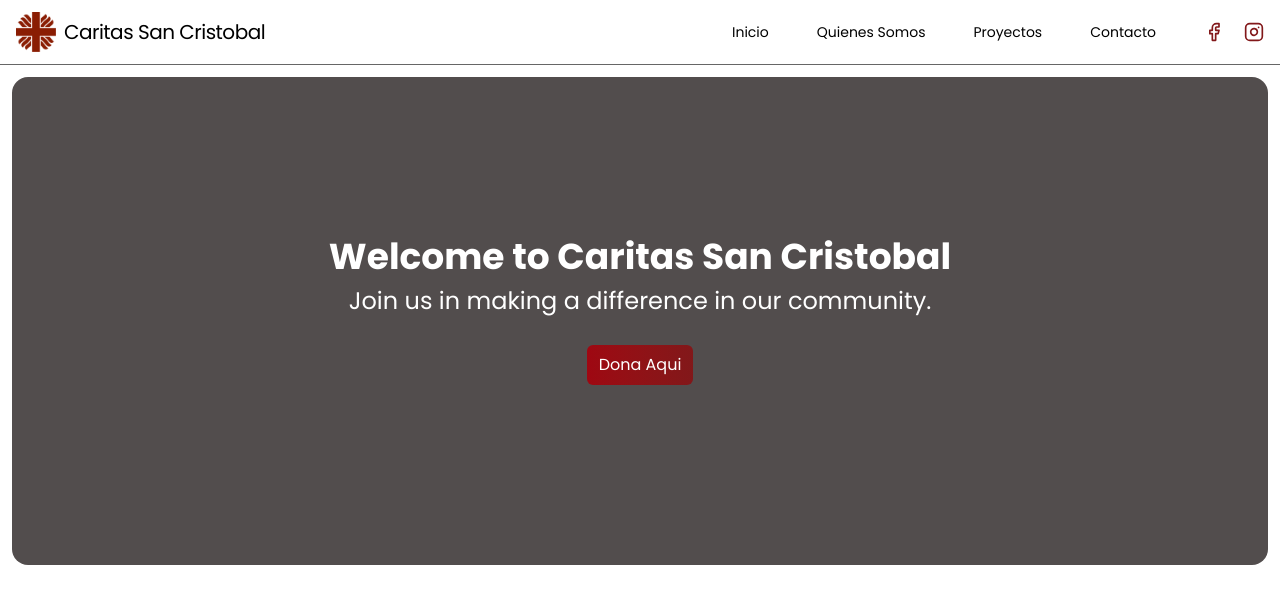
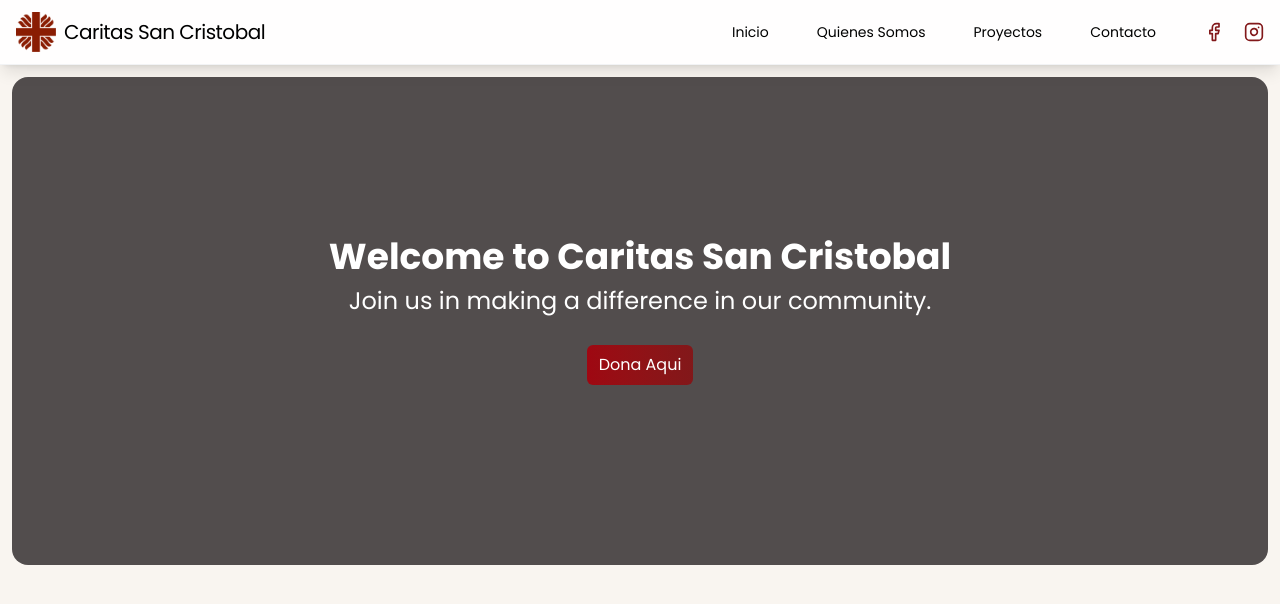
Before and after one commit to CarlosASM2001/Caritas-LandingPage, a React (Vite) app: page / in a window 1280 px wide. Shown: the top 604 px of the page. Built offline with nearby package versions, Linux system fonts and the light colour scheme; a web font is replaced by a local one.

Commit message:
"Fixing navbar and Routes"

```diff
--- a/src/components/Navbar.jsx
+++ b/src/components/Navbar.jsx
@@ -13,7 +13,7 @@
     }
 
   return (
-    <nav className="sticky top-0 z-50 bg-white py-3 background-blur-lg border-b border-neutral-700/80">
+    <nav className="sticky top-0 z-50 bg-white/90 backdrop-blur-lg py-3 border-b border-gray-200/50 shadow-lg">
         <div className="container px-4 mx-auto relative text-[14px]">
             <div className="flex justify-between items-center">
                 <div className="flex items-center flex-shrink-0">
@@ -21,7 +21,7 @@
                     <span className="text-xl tracking-tight">Caritas San Cristobal</span>
                 </div>
                 <ul className="hidden lg:flex ml-auto space-x-12">
-                    <li><a href="#inicio" className="text-black-300 hover:text-black">Inicio</a></li>
+                    <li><Link to="/" className="text-black-300 hover:text-black">Inicio</Link></li>
                     <li><Link to="/quienes-somos" className="text-black-300 hover:text-black">Quienes Somos</Link></li>
                     <li><a href="#proyecto" className="text-black-300 hover:text-black">Proyectos</a></li>
                     <li><a href="#contacto" className="text-black-300 hover:text-black">Contacto</a></li>
@@ -50,7 +50,7 @@
                 </div>
             </div>
             {mobileDrawerOpen && (
-                <div className="absolute top-16 left-0 w-full bg-white shadow-lg z-50">
+                <div className="absolute top-16 left-0 w-full bg-[#f9f5f0] shadow-lg z-50">
                     <ul className="flex flex-col items-center space-y-4 py-4">
                         <li><a href="#inicio" className="text-black-300 hover:text-black">Inicio</a></li>
                         <li><Link to="/quienes-somos" className="text-black-300 hover:text-black">Quienes Somos</Link></li>
--- a/src/index.css
+++ b/src/index.css
@@ -5,6 +5,5 @@
 
 :root {
   font-family: poppins, sans-serif;
-
-
+  background-color: #f9f5f0;
 }
```
